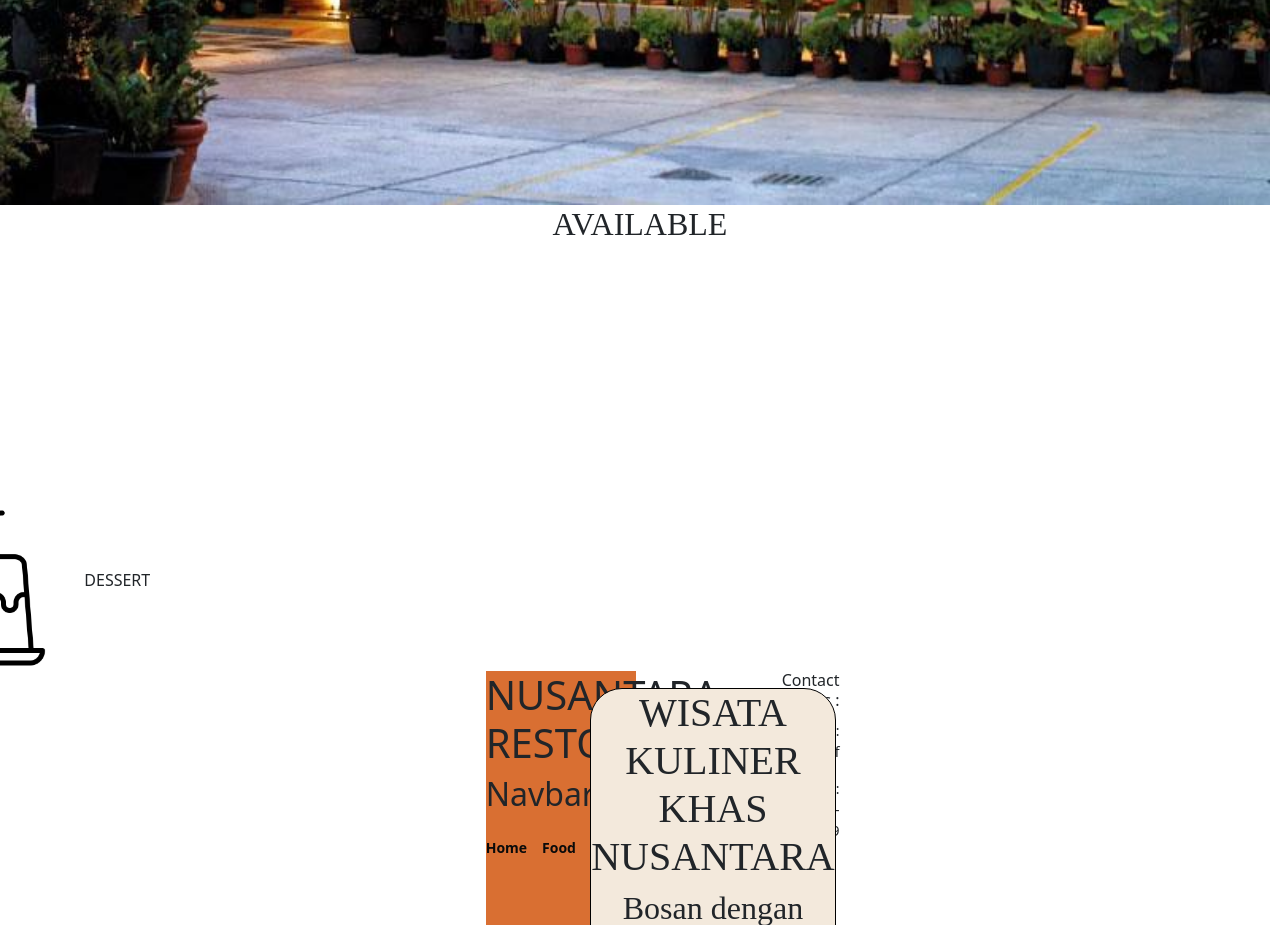
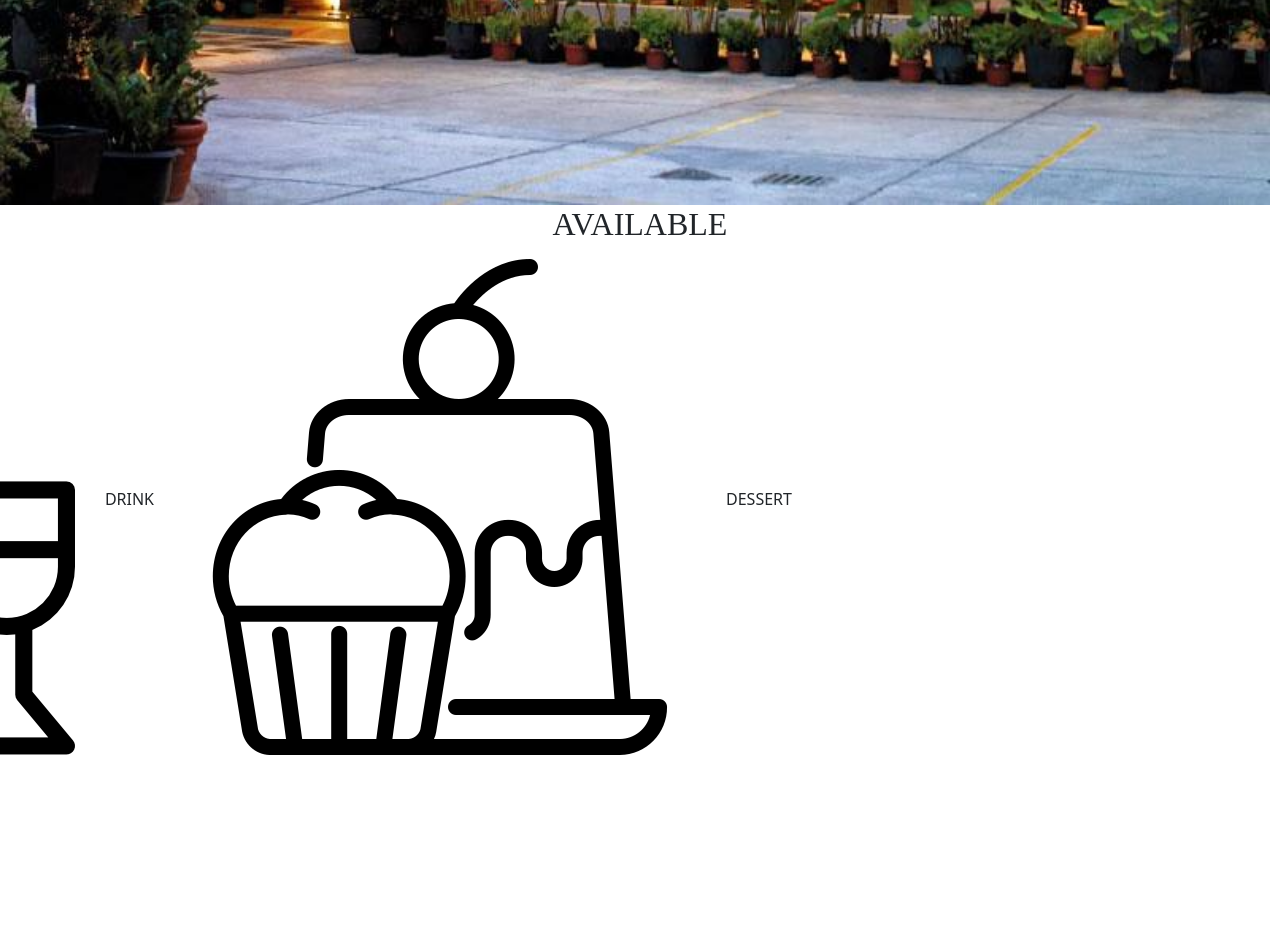
Before and after one commit to Vaneilzha/RestoNusantara, a PHP site: page / in a window 1280 px wide; the page is wider, and only the part inside the window is pictured. Shown: the part 731-1656 px from the top of that part. Run offline with PHP 8.4, Linux system fonts and the light colour scheme.

Commit message:
Revert "phpcb"
This reverts commit ba780d4969f151448c3e0e22ebc4be14230f9b63.

```diff
--- a/page/home.php
+++ b/page/home.php
@@ -5,18 +5,12 @@
     </div>
 
     <div class="foto">
-        <div class="f">
-            <img src="images/food.png" alt="Food" style="width: 10rem;">
-            <p style="text-align: center;">FOOD</p>
-        </div>
-
-        <div class="f">
-            <img src="images/drink.png" alt="Drink" style="width: 10rem;">
-            <p style="text-align: center;">DRINK</p>
-        </div>
-            <img src="images/dessert.png" alt="Dessert" style="width: 10rem;">
-            <p style="text-align: center;">DESSERT</p>
-        <div class="f">
+    <img src="images/food.png" width="100" height="100"   alt="Food">
+    <p style="text-align: center;">FOOD</p>
+    <img src="images/drink.png" alt="Drink">
+    <p style="text-align: center;">DRINK</p>
+    <img src="images/dessert.png" alt="Dessert">
+    <p style="text-align: center;">DESSERT</p>
     </div>
 
     <div class="rectangle-1">
```
